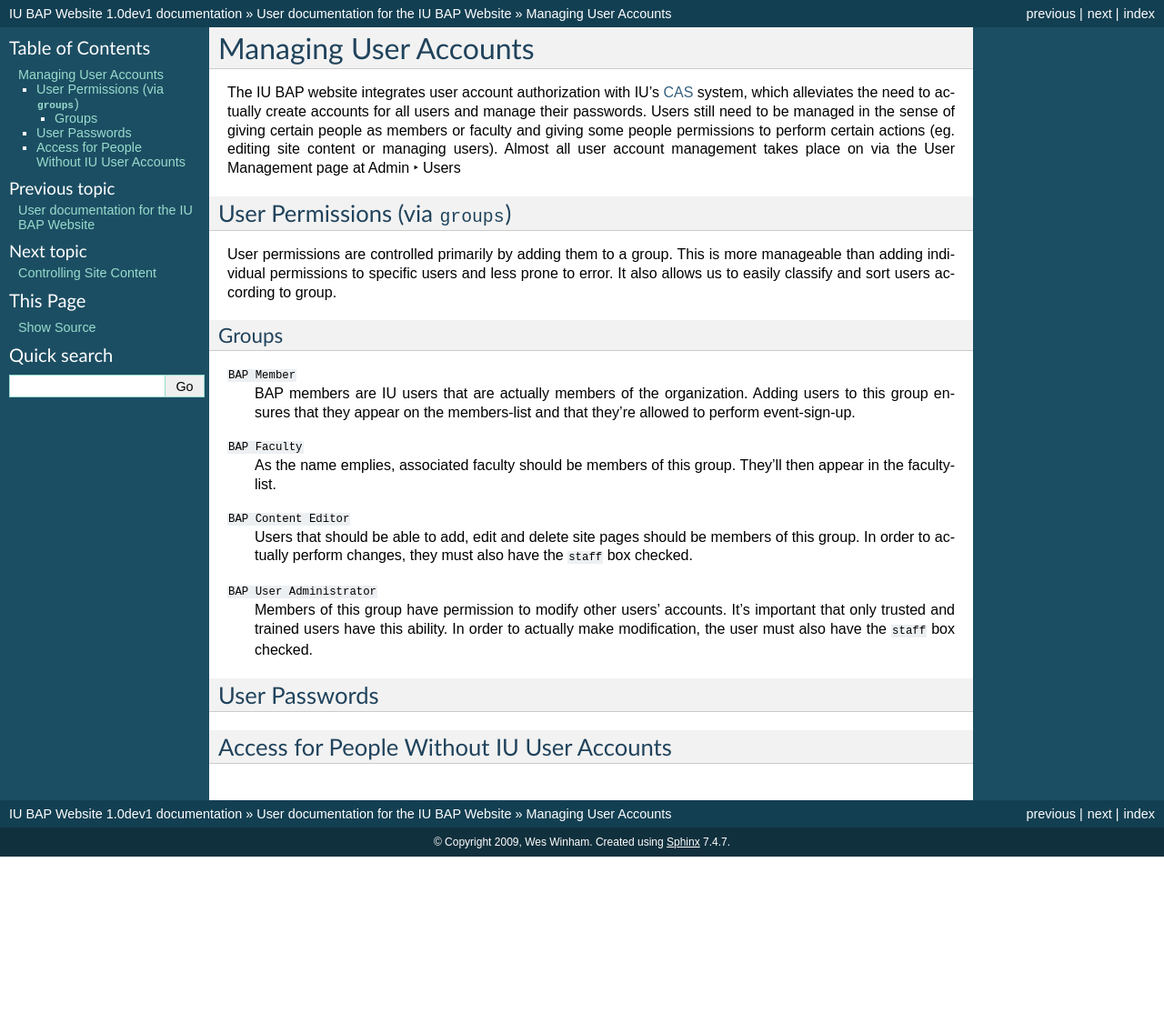
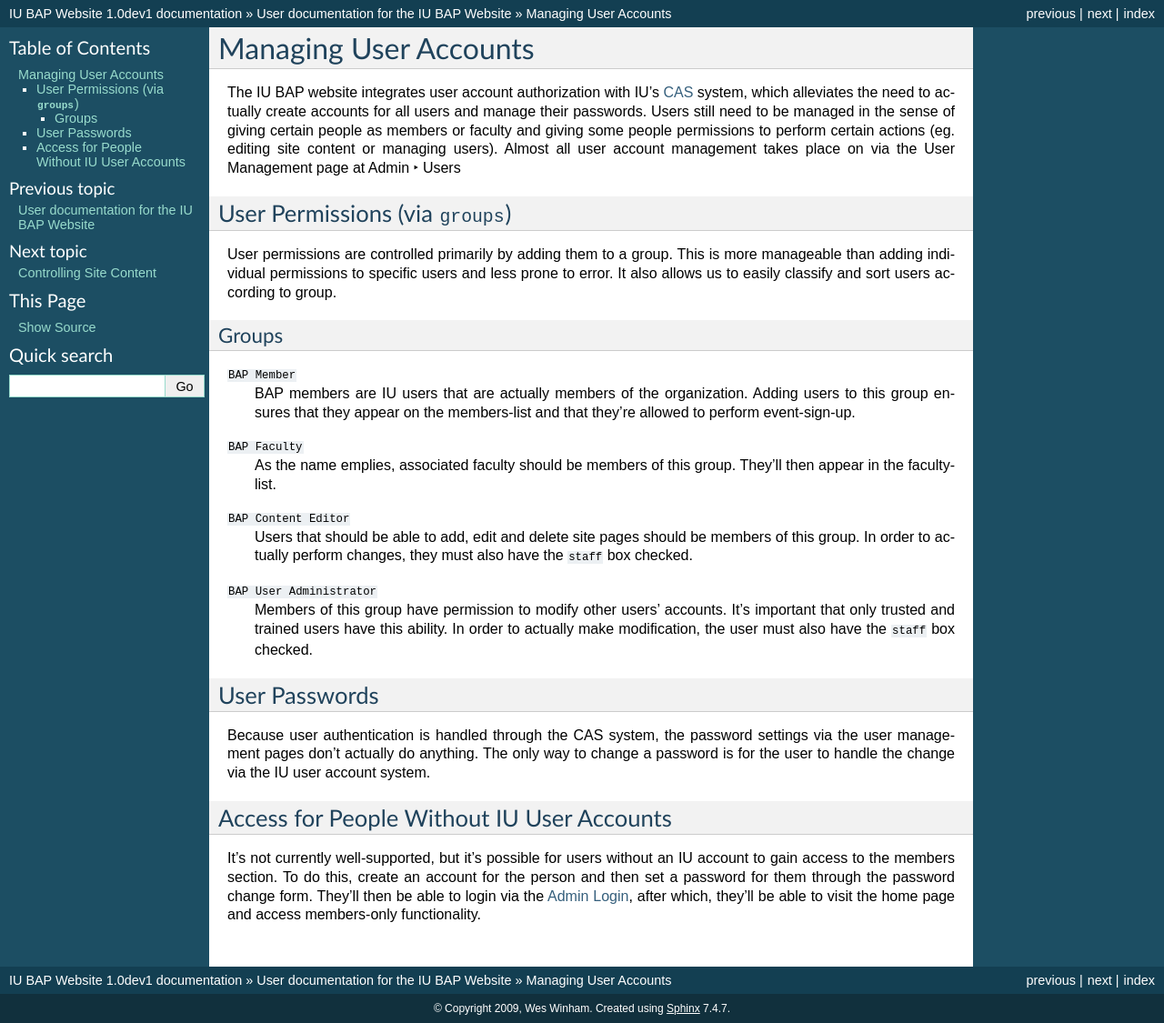
Before and after one commit to winhamwr/bap, a Sphinx documentation site: the page built from docs/users.rst, in a window 1280 px wide. Shown: the whole page at 91% size. Built offline with Sphinx 7.4.7, drawn with Linux system fonts in a browser that asks for light colours; before the commit the page ends 942 px from its top, so only the background shows below that.

Commit message:
Added docs on user passwords and adding users without IU accounts

```diff
--- a/docs/users.rst
+++ b/docs/users.rst
@@ -34,5 +34,9 @@ Groups
 User Passwords
 ==============
 
+Because user authentication is handled through the CAS system, the password settings via the user management pages don't actually do anything. The only way to change a password is for the user to handle the change via the IU user account system.
+
 Access for People Without IU User Accounts
 ==========================================
+
+It's not currently well-supported, but it's possible for users without an IU account to gain access to the members section. To do this, create an account for the person and then set a password for them through the password change form. They'll then be able to login via the `Admin Login <http://iubap.org/admin>`_, after which, they'll be able to visit the home page and access members-only functionality.
```
